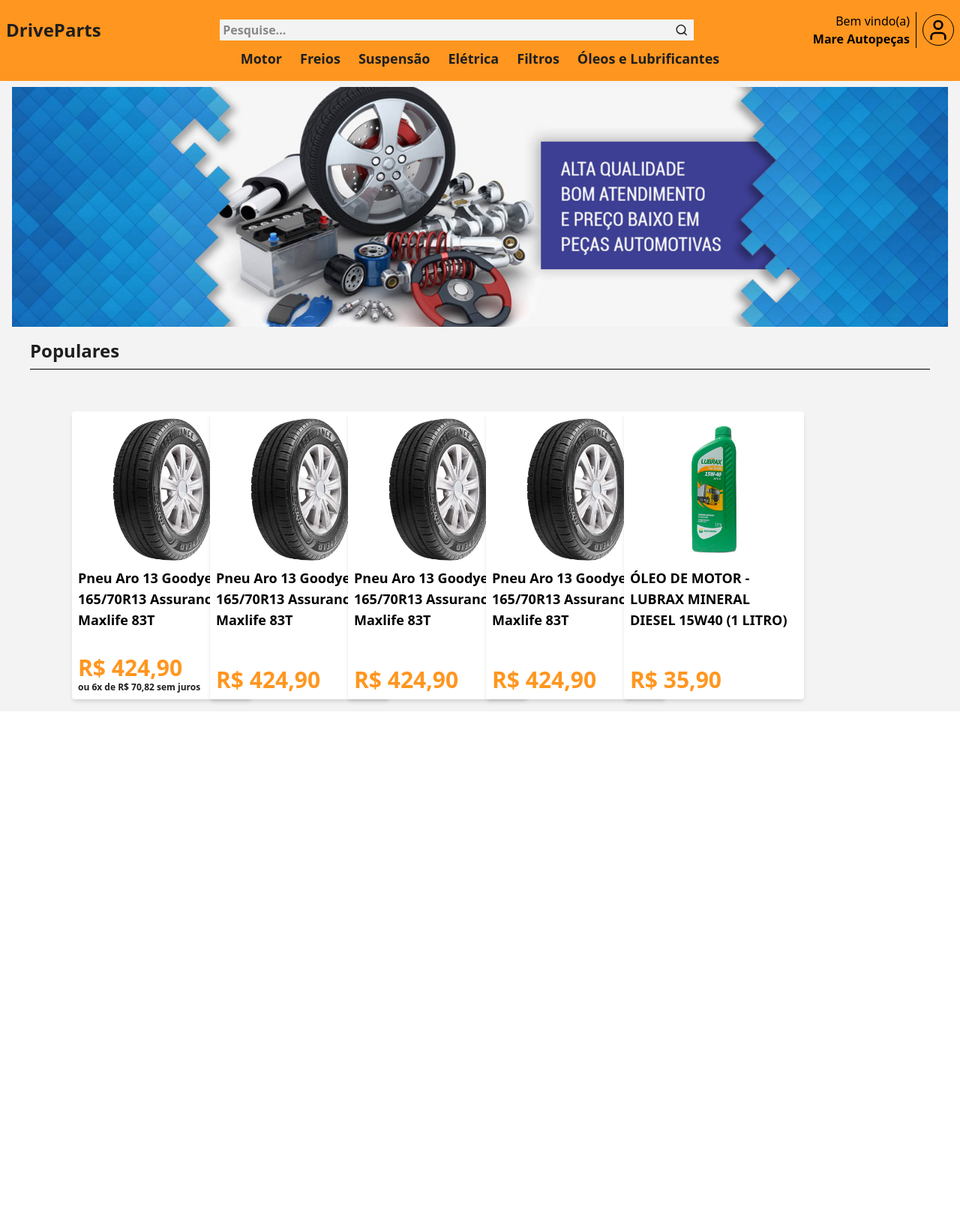
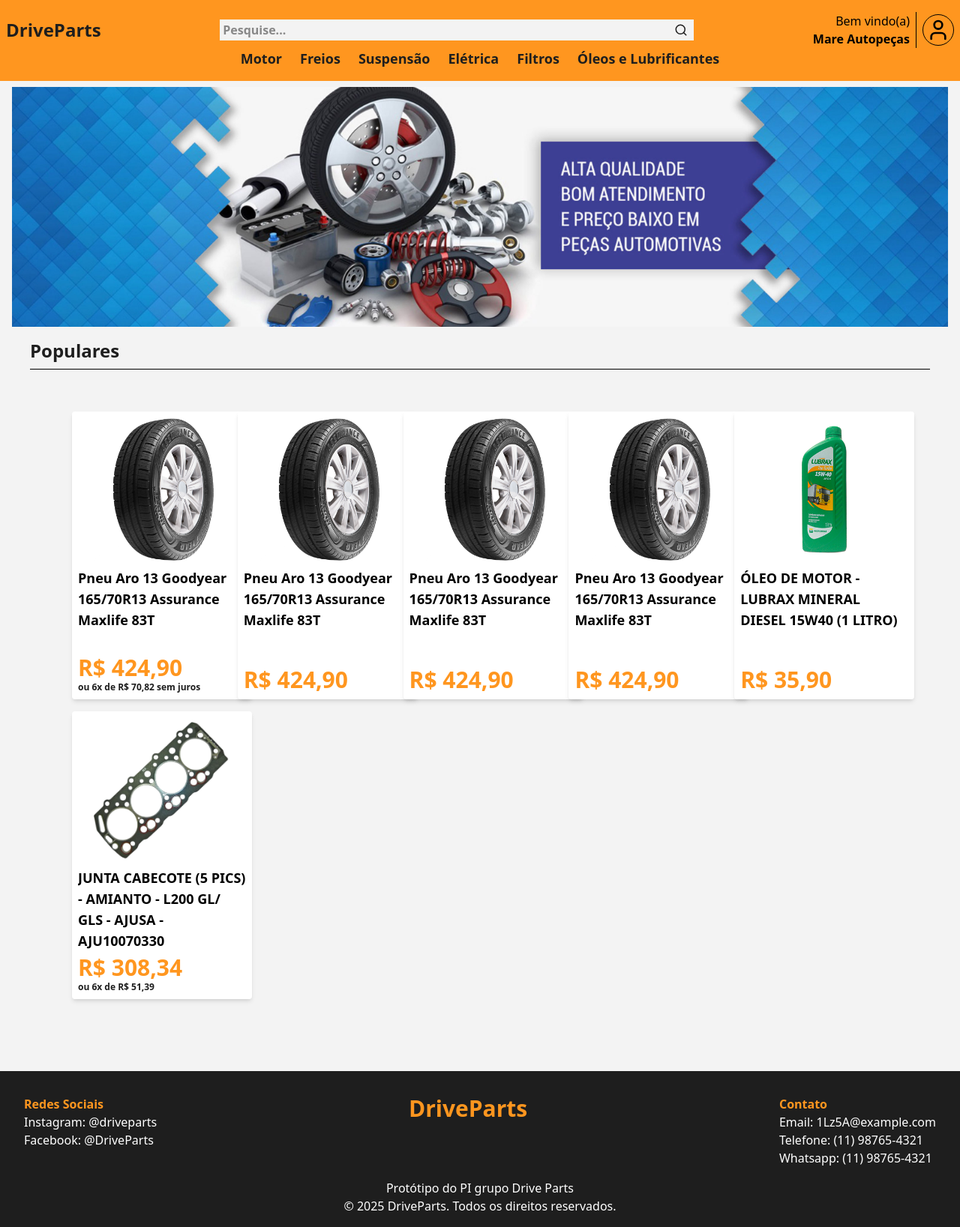
Before and after one commit to NessKawl/Front_DriveParts, a React (Vite) app in the folder front-end/: page /catalogo in a window 1280 px wide. Shown: the whole page at 75% size. Before the commit the page ends 949 px from the top, so only its background shows below. Built offline with nearby package versions, Linux system fonts and the light colour scheme.

Commit message:
catalogo terminado

```diff
--- a/front-end/src/App.tsx
+++ b/front-end/src/App.tsx
@@ -7,6 +7,8 @@ import Cadastro from './pages/Cadastro.tsx'
 import DashboardGeral from './pages/dashboard/Geral.tsx'
 import Reserva from './pages/produto/DetalheProduto.tsx'
 import DetalheProduto from './pages/produto/DetalheProduto.tsx'
+import Pesquisa from './pages/Pesquisa.tsx'
+import Perfil from './pages/perfil/Perfil.tsx'
 //import { useEffect } from 'react'
 
 function App() {
@@ -63,6 +65,12 @@ function App() {
               >
                 Ir para reserva
               </button>
+              <button
+                className="bg-blue-500 text-white px-4 py-2 rounded mt-4"
+                onClick={() => navigate("/pesquisa")}
+              >
+                Ir para pesquisa
+              </button>
             </div>
           }
         />
@@ -72,6 +80,9 @@ function App() {
         <Route path="/dashboard/geral" element={<DashboardGeral/>}/>
         <Route path="/reserva" element={<DetalheProduto/>}/>
         <Route path="/detalhe-produto" element={<Reserva/>}/>
+        <Route path="*" element={<div>Página não encontrada</div>} />
+        <Route path="/pesquisa" element={<Pesquisa />} />
+        <Route path="/perfil" element={<Perfil />} />
       </Routes>
       <PWABadge />
     </>
--- a/front-end/src/components/buttons/Profile.tsx
+++ b/front-end/src/components/buttons/Profile.tsx
@@ -1,4 +1,5 @@
 import { User } from "lucide-react";
+import { useNavigate } from "react-router-dom";
 
 type ProfileProps = {
   name?: string | null;
@@ -10,9 +11,10 @@ function handleLogin() {
 }
 
 export default function Profile({ name }: ProfileProps) {
+  const navigate = useNavigate();
  return (
    <div className="flex flex-row items-center gap-2 cursor-pointer">
-        <button onClick={() => name ? window.location.href = "/perfil" : handleLogin()} className="flex flex-row items-center gap-2">
+        <button onClick={() => name ? navigate("/perfil") : handleLogin()} className="flex flex-row items-center gap-2">
           <div className="text-right border-r border-gray pr-2">
             {name ? <p className="font-light">Bem vindo(a)</p> : <p className="font-light">Acessar conta</p>}
             <p className="font-bold">{name}</p>
--- a/front-end/src/components/cards/ProductsGrid.tsx
+++ b/front-end/src/components/cards/ProductsGrid.tsx
@@ -28,10 +28,16 @@ export default function ProductsGrid() {
       name: "ÓLEO DE MOTOR - LUBRAX MINERAL DIESEL 15W40 (1 LITRO)",
       price: "R$ 35,90",
     },
+    {
+      image: "/produtos/cabecote.png",
+      name: "JUNTA CABECOTE (5 PICS) - AMIANTO - L200 GL/ GLS - AJUSA - AJU10070330",
+      price: "R$ 308,34",
+      parcelas: "ou 6x de R$ 51,39",
+    },
   ]
 
   return (
-    <div className="p-4 grid grid-cols-2 sm:grid-cols-3 md:grid-cols-4 lg:grid-cols-6 gap-4">
+    <div className="p-4 grid grid-cols-2 sm:grid-cols-3 md:grid-cols-3 lg:grid-cols-4 xl:grid-cols-5 2xl:grid-cols-6 gap-4">
       {products.map((product, index) => (
         <ProductCard
           key={index}
--- /dev/null
+++ b/front-end/src/components/footer/FooterMain.tsx
@@ -0,0 +1,31 @@
+export default function footerMain() {
+    return (
+        <div className="bg-black-smooth flex flex-col items-center justify-center p-4 mt-20">
+            <div className="flex md:flex-row flex-col justify-between md:items-top xs:items-center p-4 text-white w-full">
+                <div className="md:hidden w-full flex justify-center mb-4">
+                    <h3 className="text-3xl font-bold text-primary-orange">DriveParts</h3>
+                </div>
+                <div>
+                    <h4 className="text-md font-bold text-primary-orange">Redes Sociais</h4>
+                    <p>Instagram: @driveparts</p>
+                    <p>Facebook: @DriveParts</p>
+                </div>
+                <div className="hidden md:block">
+                    <h3 className="text-3xl font-bold text-primary-orange">DriveParts</h3>
+                </div>
+
+                <div>
+                    <h4 className="font-semibold text-primary-orange">Contato</h4>
+                    <p>Email: 1Lz5A@example.com</p>
+                    <p>Telefone: (11) 98765-4321</p>
+                    <p>Whatsapp: (11) 98765-4321</p>
+                </div>
+            </div>
+            <div className="text-white text-center">
+                <p>Protótipo do PI grupo Drive Parts</p>
+                <p>© 2025 DriveParts. Todos os direitos reservados.</p>
+            </div>
+
+        </div>
+    );
+}
--- a/front-end/src/components/inputs/Search.tsx
+++ b/front-end/src/components/inputs/Search.tsx
@@ -1,17 +1,39 @@
 import { Search as SearchIcon } from "lucide-react"
+import { useState } from "react";
+import { useNavigate } from "react-router-dom"
 export default function Search() {
- return (
-   <div className="bg-ice px-1 py-0.5 flex flex-row items-center ">
+  const [query, setQuery] = useState("");
+  const navigate = useNavigate()
 
+  const handleInputChange = (event: React.ChangeEvent<HTMLInputElement>) => {
+    setQuery(event.target.value);
+    console.log("Search query:", query);
+  };
+  function handleSearch(e: React.FormEvent<HTMLFormElement>) {
+    e.preventDefault()
+    navigate(`/pesquisa?q=${encodeURIComponent(query)}`)
+  }
+  return (
+    <div className="bg-ice px-1 py-0.5 ">
+      <form onSubmit={handleSearch} className="flex flex-row items-center ">
         <input
           type="text"
           name="search"
           id=""
           placeholder="Pesquise..."
           className="bg-ice font-semibold placeholder:text-gray outline-none text-black-smooth text-md md:w-full"
-          />
-          <SearchIcon className="text-black-smooth mr-1" size={18}/>
+          value={query}
+          onChange={handleInputChange}
+        />
+        <button
+          className="cursor-pointer"
+          type="submit">
+          <SearchIcon className="text-black-smooth mr-1" size={18} />
+        </button>
+      </form>
 
-   </div>
- );
+
+
+    </div>
+  );
 }
--- a/front-end/src/pages/Catalogo.tsx
+++ b/front-end/src/pages/Catalogo.tsx
@@ -1,5 +1,6 @@
 //import { useNavigate } from "react-router-dom"
 import ProductsGrid from "../components/cards/ProductsGrid.tsx"
+import FooterMain from "../components/footer/FooterMain.tsx"
 import Banner from "../components/imagens/Banner.tsx"
 import NavBar from "../components/navbar/NavBar.tsx"
 export default function Catalogo() {
@@ -21,6 +22,9 @@ export default function Catalogo() {
                     <ProductsGrid />
                 </div>
             </main>
+            <footer>
+                <FooterMain />
+            </footer>
         </div>
     )
 }
```
Also changed, not shown: front-end/public/produtos/cabecote.png (added).
